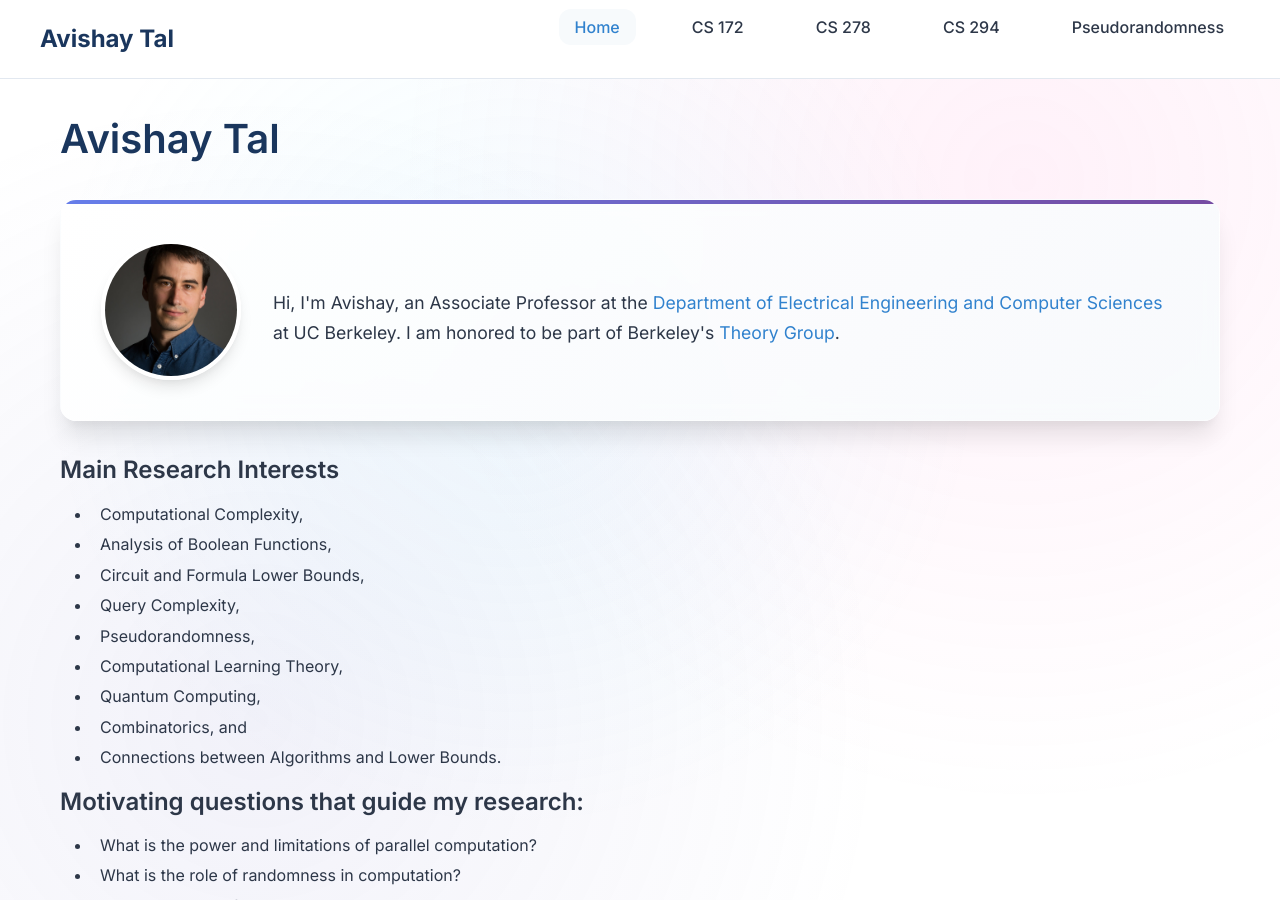
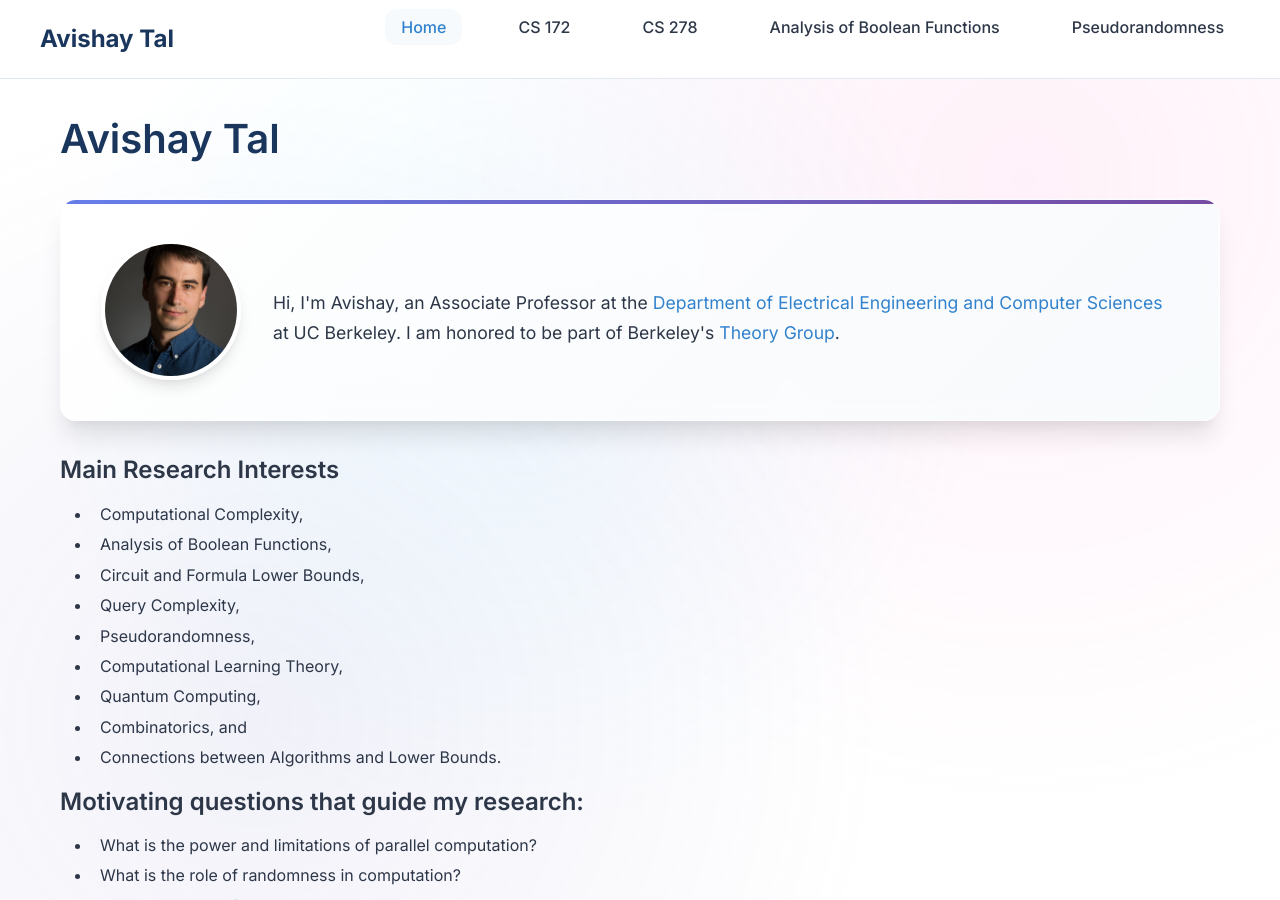
Before and after one commit to avishaytal/website, a Jekyll site: the page built from index.md, in a window 1280 px wide and 900 px high. Built offline with Jekyll 4.4.1, drawn with Linux system fonts in a browser that asks for light colours.

Commit message:
Nav: rename CS 294 to 'Analysis of Boolean Functions'

```diff
--- a/_layouts/default.html
+++ b/_layouts/default.html
@@ -34,7 +34,7 @@
                         <a href={{ '/courses/cs278-complexity-theory/spring-2024/' | relative_url }} class="nav-link">CS 278</a>
                     </li>
                     <li class="nav-item">
-                        <a href={{ '/courses/cs294-analysis-of-boolean-functions/spring-2025/' | relative_url }} class="nav-link">CS 294</a>
+                        <a href={{ '/courses/cs294-analysis-of-boolean-functions/spring-2025/' | relative_url }} class="nav-link">Analysis of Boolean Functions</a>
                     </li>
                     <li class="nav-item">
                         <a href={{ '/courses/pseudorandomness/' | relative_url }} class="nav-link">Pseudorandomness</a>
```
